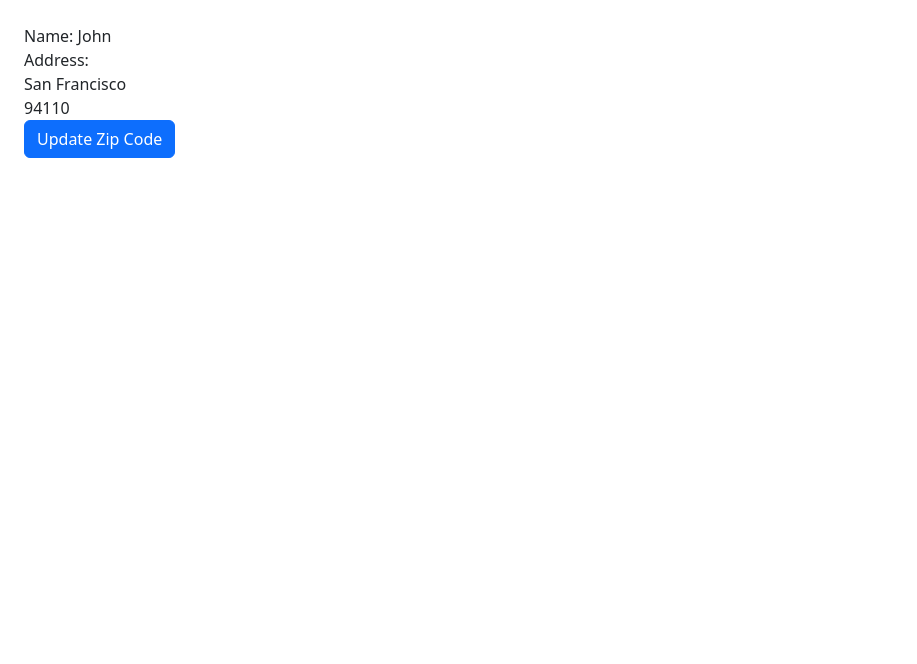
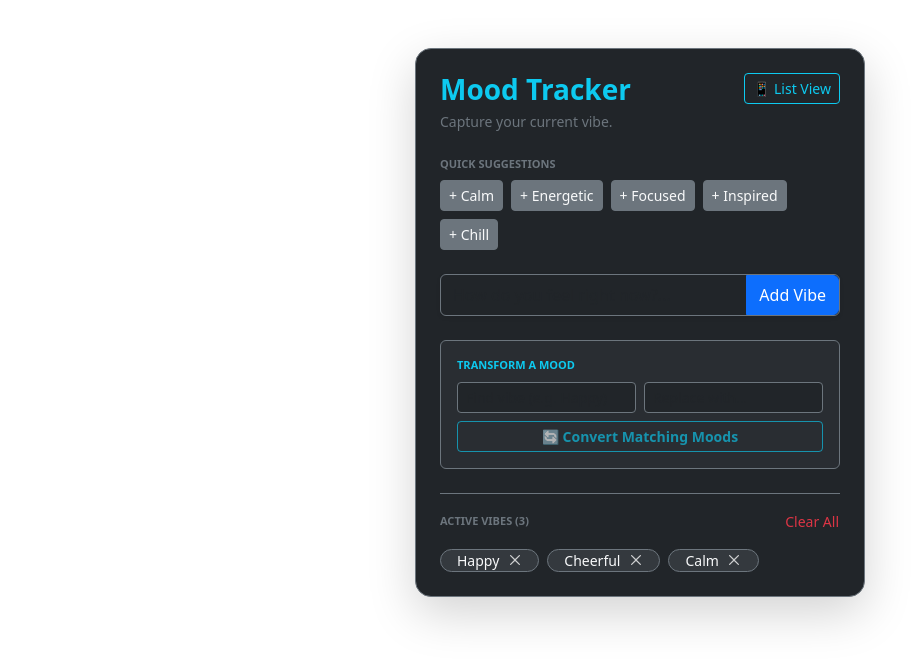
Before and after one commit to PravatKumaraMishra/React-Practice, a React (Vite) app: page / in a window 1280 px wide. Shown: the top 664 px of the page, without its empty margins (0-917 px from the left). Built offline with nearby package versions, Linux system fonts and the light colour scheme.

Commit message:
Project: Mood tracker - update statehook arrays

```diff
--- a/src/App.tsx
+++ b/src/App.tsx
@@ -1,34 +1,229 @@
 import { useState } from "react";
 import Button from "./Button";
+interface Props {
+  mood?: string;
+}
+export default function App() {
+  const [tags, setTags] = useState([
+    { id: 1, text: "Happy" },
+    { id: 2, text: "Cheerful" },
+    { id: 3, text: "Calm" },
+  ]);
+  const [inputValue, setInputValue] = useState("");
+  const [isCompactView, setIsCompactView] = useState(false);
 
-export default function App() {
-  const [customer, setCustomer] = useState({
-    name: "John",
-    address: {
-      city: "San Francisco",
-      zipCode: "94110",
-    },
-  });
+  // States for the Find & Replace feature
+  const [findValue, setFindValue] = useState("");
+  const [replaceValue, setReplaceValue] = useState("");
 
-  const handleSetCustomer = () => {
-    setCustomer({
-      ...customer,
-      address: {
-        ...customer.address,
-        zipCode: "94112",
-      },
-    });
+  const handleAddTag = ({ mood }: Props) => {
+    var formattedInput = "";
+    var trimmedMood = mood?.trim();
+    if (trimmedMood) formattedInput = trimmedMood;
+    else formattedInput = inputValue.trim();
+    if (!formattedInput) return;
+
+    const isDuplicate = tags.some(
+      (tag) => tag.text.toLowerCase() === formattedInput.toLowerCase(),
+    );
+    if (isDuplicate) return;
+
+    setTags([...tags, { id: crypto.randomUUID(), text: formattedInput }]);
+    setInputValue("");
+  };
+
+  // Swaps all instances of a target mood with a new mood name
+  const handleTransformMood = () => {
+    const target = findValue.trim().toLowerCase();
+    const replacement = replaceValue.trim();
+
+    if (!target || !replacement) return;
+
+    setTags(
+      tags.map((tag) =>
+        tag.text.toLowerCase() === target ? { ...tag, text: replacement } : tag,
+      ),
+    );
+
+    // Clear the substitution fields after execution
+    setFindValue("");
+    setReplaceValue("");
+  };
+
+  const handleRemoveTag = (idToRemove) => {
+    setTags(tags.filter((tag) => tag.id !== idToRemove));
+  };
+
+  const handleClearAll = () => {
+    setTags([]);
   };
 
   return (
-    <div className="p-4">
-      <div>Name: {customer.name}</div>
-      <div>
-        Address:
-        <div>{customer.address.city}</div>
-        <div>{customer.address.zipCode}</div>
+    <div className="container py-5">
+      <div
+        className="card mx-auto shadow-lg bg-dark text-light border-secondary"
+        style={{ maxWidth: "450px", borderRadius: "1rem" }}
+      >
+        <div className="card-body p-4">
+          {/* Header section with Layout Toggle Button */}
+          <div className="d-flex justify-content-between align-items-start mb-4">
+            <div>
+              <h1 className="h3 mb-1 text-info fw-bold">Mood Tracker</h1>
+              <p className="small text-secondary m-0">
+                Capture your current vibe.
+              </p>
+            </div>
+
+            <button
+              onClick={() => setIsCompactView(!isCompactView)}
+              className={`btn btn-sm ${
+                isCompactView ? "btn-outline-success" : "btn-outline-info"
+              }`}
+            >
+              {isCompactView ? "⚡ Grid View" : "📱 List View"}
+            </button>
+          </div>
+
+          {/* Quick Suggestions Section */}
+          <div className="mb-4">
+            <span
+              className="text-uppercase text-secondary tracking-wider d-block mb-2"
+              style={{ fontSize: "11px", fontWeight: "700" }}
+            >
+              Quick Suggestions
+            </span>
+            <div className="d-flex flex-wrap gap-2">
+              {["Calm", "Energetic", "Focused", "Inspired", "Chill"].map(
+                (mood) => (
+                  <button
+                    key={mood}
+                    onClick={() => handleAddTag({ mood })}
+                    className="btn btn-sm btn-secondary bg-opacity-25 border-secondary text-light py-1 px-2.5"
+                  >
+                    + {mood}
+                  </button>
+                ),
+              )}
+            </div>
+          </div>
+
+          {/* Core Input section */}
+          <div className="input-group mb-4 shadow-sm border border-secondary rounded">
+            <input
+              type="text"
+              value={inputValue}
+              onChange={(e) => setInputValue(e.target.value)}
+              onKeyDown={(e) => e.key === "Enter" && handleAddTag()}
+              placeholder="How do you feel right now?..."
+              className="form-control bg-transparent text-light border-0 py-2 placeholder-secondary"
+            />
+            <Button
+              text="Add Vibe"
+              onClick={handleAddTag}
+              className="btn btn-info px-4 fw-medium text-dark"
+            />
+          </div>
+
+          {/* Find and Replace Transformation Control Deck */}
+          <div className="p-3 bg-secondary bg-opacity-10 border border-secondary rounded mb-4">
+            <span
+              className="text-uppercase text-info d-block mb-2 fw-bold"
+              style={{ fontSize: "11px" }}
+            >
+              Transform a Mood
+            </span>
+            <div className="row g-2 mb-2">
+              <div className="col-6">
+                <input
+                  type="text"
+                  value={findValue}
+                  onChange={(e) => setFindValue(e.target.value)}
+                  placeholder="Find vibe (e.g. Happy)"
+                  className="form-control form-control-sm bg-dark text-light border-secondary"
+                />
+              </div>
+              <div className="col-6">
+                <input
+                  type="text"
+                  value={replaceValue}
+                  onChange={(e) => setReplaceValue(e.target.value)}
+                  placeholder="Replace with..."
+                  className="form-control form-control-sm bg-dark text-light border-secondary"
+                />
+              </div>
+            </div>
+            <button
+              onClick={handleTransformMood}
+              disabled={!findValue.trim() || !replaceValue.trim()}
+              className="btn btn-sm btn-outline-info w-full text-center d-block w-100 fw-semibold"
+            >
+              🔄 Convert Matching Moods
+            </button>
+          </div>
+
+          {/* Active Tags List Container */}
+          <div className="pt-3 border-top border-secondary">
+            <div className="d-flex justify-content-between align-items-center mb-3">
+              <span
+                className="text-uppercase text-secondary"
+                style={{ fontSize: "11px", fontWeight: "700" }}
+              >
+                Active Vibes ({tags.length})
+              </span>
+              {tags.length > 0 && (
+                <button
+                  onClick={handleClearAll}
+                  className="btn btn-link btn-sm text-danger p-0 text-decoration-none"
+                >
+                  Clear All
+                </button>
+              )}
+            </div>
+
+            {tags.length === 0 ? (
+              <div className="text-center py-4 border border-dashed border-secondary rounded bg-dark bg-opacity-50">
+                <p className="small text-secondary italic m-0">
+                  Your mind is an empty canvas.
+                </p>
+              </div>
+            ) : (
+              /* Conditional Bootstrap Layout */
+              <div
+                className={
+                  isCompactView
+                    ? "d-flex flex-column gap-2 overflow-auto"
+                    : "d-flex flex-wrap gap-2 overflow-auto"
+                }
+                style={{ maxHeight: "180px" }}
+              >
+                {tags.map((tag) => (
+                  <div
+                    key={tag.id}
+                    className={`d-flex align-items-center justify-content-between border border-secondary bg-secondary bg-opacity-25 ${
+                      isCompactView
+                        ? "w-100 px-3 py-2 rounded-3"
+                        : "px-3 py-1.5 rounded-pill"
+                    }`}
+                  >
+                    <span
+                      className="fw-medium text-light"
+                      style={{ fontSize: "14px" }}
+                    >
+                      {tag.text}
+                    </span>
+                    <button
+                      onClick={() => handleRemoveTag(tag.id)}
+                      className="btn-close btn-close-white ms-2 text-danger opacity-75 hover-opacity-100"
+                      style={{ fontSize: "10px", boxShadow: "none" }}
+                      aria-label={`Remove ${tag.text}`}
+                    ></button>
+                  </div>
+                ))}
+              </div>
+            )}
+          </div>
+        </div>
       </div>
-      <Button text={"Update Zip Code"} onClick={handleSetCustomer} />
     </div>
   );
 }
```
